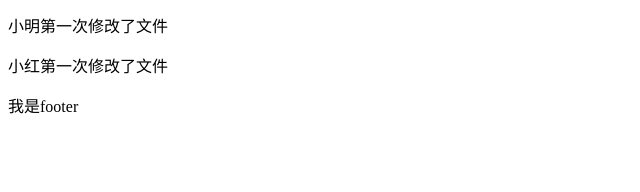
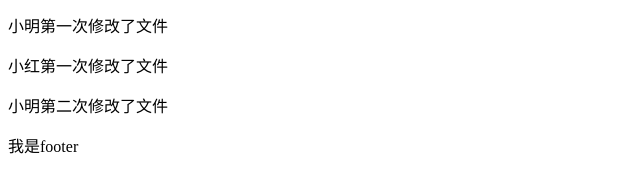
Before and after one commit to longteng33/git-exercise, a plain HTML site: page index.html in a window 1280 px wide. Shown: the part 116-308 px from the top of the page, without its empty margins (0-640 px from the left). Drawn offline with Linux system fonts and the light colour scheme.

Commit message:
小明第二次

```diff
--- a/index.html
+++ b/index.html
@@ -19,6 +19,7 @@
         <p>小明创建了文件<p>
         <p>小明第一次修改了文件</p>
          <p>小红第一次修改了文件<p>
+            <p>小明第二次修改了文件</p>
     </main>
     <footer>
         <p>我是footer</p>
```
